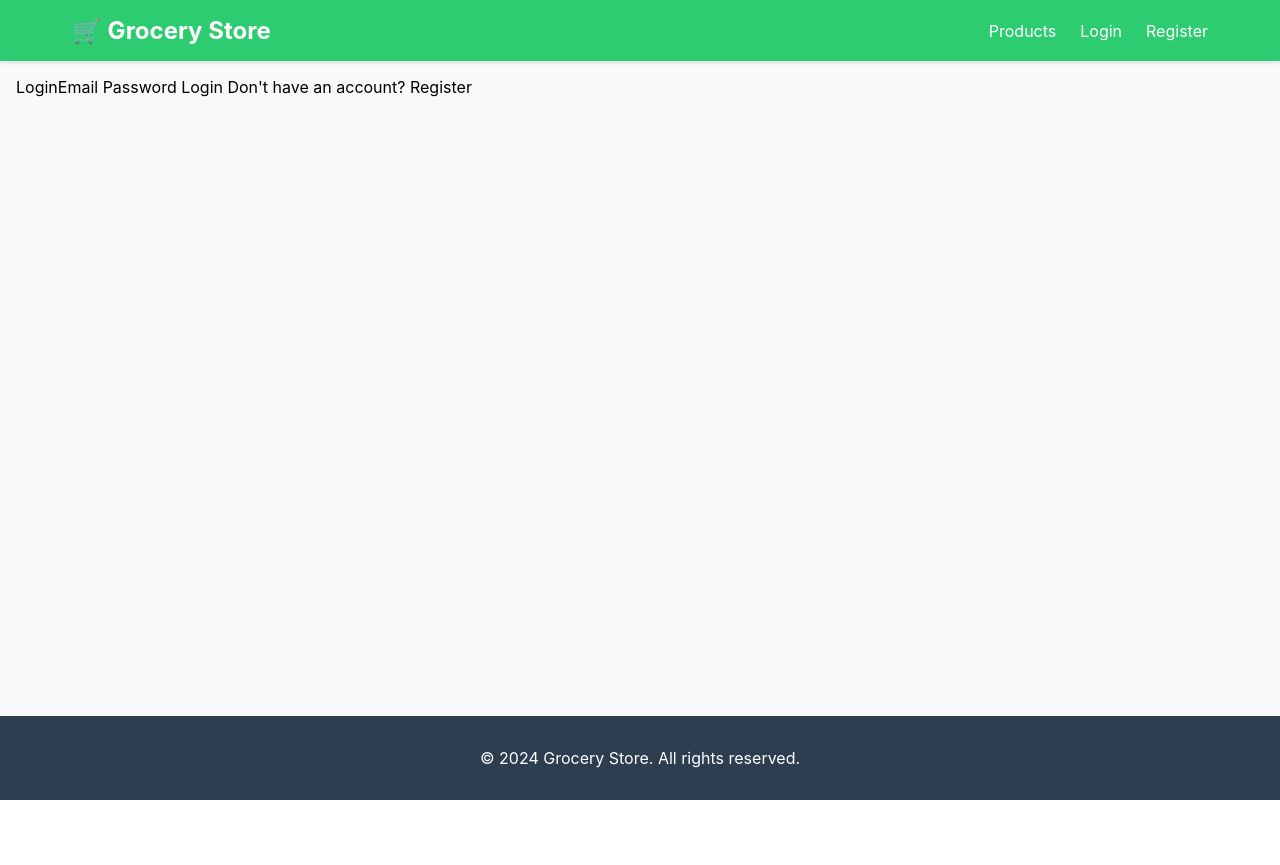
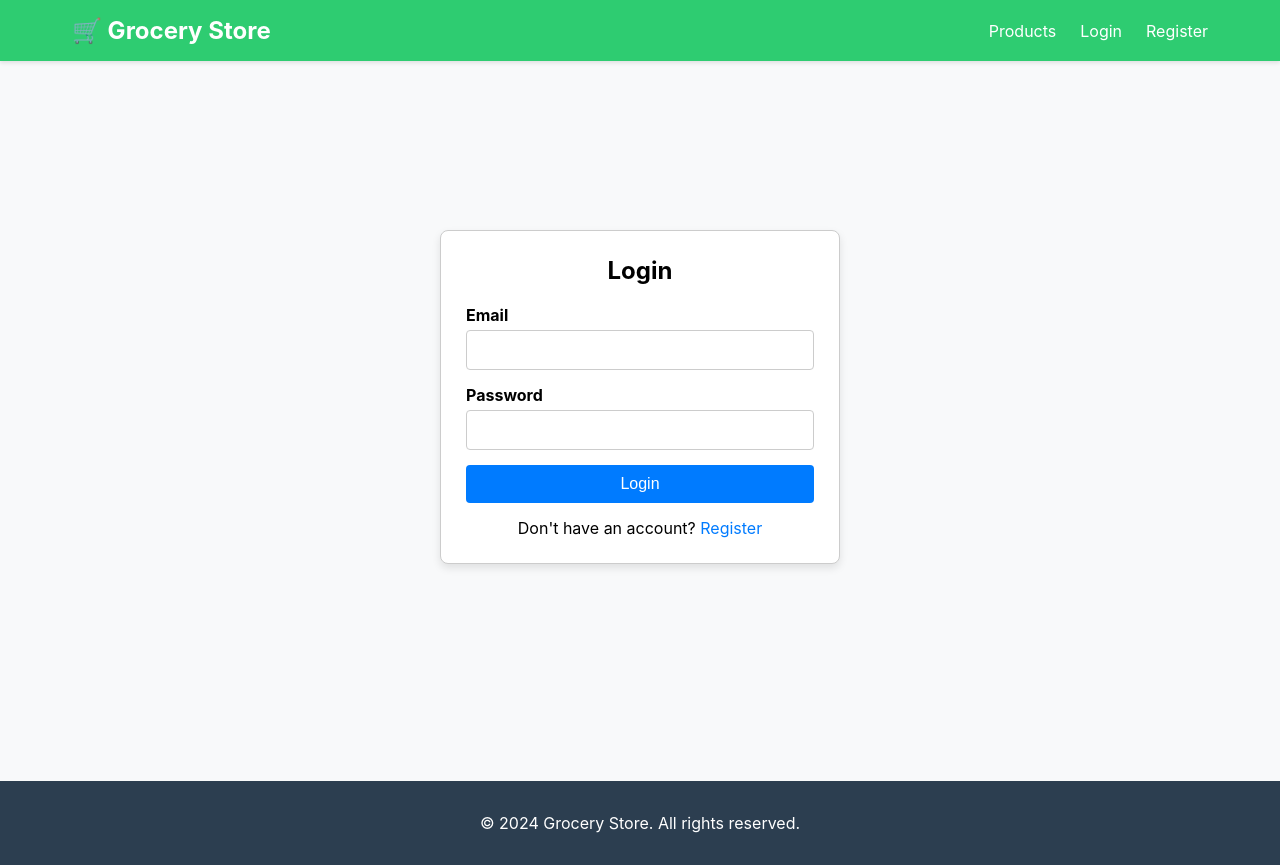
Before and after one commit to Minokainduwara/SE_Project, a React (Vite) app in the folder client/: page /login in a window 1280 px wide. Before the commit the page ends 800 px from the top, so only its background shows below. Built offline with nearby package versions, Linux system fonts and the light colour scheme; no server answers.

Commit message:
login fixed

```diff
--- a/client/src/components/Login.jsx
+++ b/client/src/components/Login.jsx
@@ -1,132 +1,172 @@
-import React, { useState, useContext } from 'react';
-import { useNavigate, Link } from 'react-router-dom';
-import { AuthContext } from '../context/AuthContext';
+import React, { useState, useContext } from "react";
+import { Link, useNavigate } from "react-router-dom";
+import { AuthContext } from "../context/AuthContext";
 
 const Login = () => {
   const [formData, setFormData] = useState({
-    email: '',
-    password: ''
+    email: "",
+    password: "",
   });
-  const [error, setError] = useState('');
+  const [error, setError] = useState("");
+  const [loading, setLoading] = useState(false);
   const { login } = useContext(AuthContext);
   const navigate = useNavigate();
 
   const handleChange = (e) => {
     setFormData({
       ...formData,
-      [e.target.name]: e.target.value
+      [e.target.name]: e.target.value,
     });
   };
 
   const handleSubmit = async (e) => {
     e.preventDefault();
-    setError('');
+    setError("");
+    setLoading(true);
 
     try {
-      await login(formData.email, formData.password);
-      navigate('/products');
+      // ✅ FIXED: pass full object instead of separate values
+      await login(formData);
+      navigate("/products");
     } catch (error) {
-      setError(error.response?.data?.message || 'Login failed');
+      const message =
+        error.response?.data?.message ||
+        error.message ||
+        "Login failed. Please try again.";
+      setError(message);
+    } finally {
+      setLoading(false);
     }
   };
 
   return (
+    <div style={styles.container}>
+      <div style={styles.formContainer}>
+        <h2 style={styles.heading}>Login</h2>
 
-    <>
+        {error && <p style={styles.error}>{error}</p>}
 
+        <form onSubmit={handleSubmit}>
+          <div style={styles.inputGroup}>
+            <label htmlFor="email" style={styles.label}>
+              Email
+            </label>
+            <input
+              type="email"
+              id="email"
+              name="email"
+              value={formData.email}
+              onChange={handleChange}
+              required
+              style={styles.input}
+            />
+          </div>
 
-        Login
+          <div style={styles.inputGroup}>
+            <label htmlFor="password" style={styles.label}>
+              Password
+            </label>
+            <input
+              type="password"
+              id="password"
+              name="password"
+              value={formData.password}
+              onChange={handleChange}
+              required
+              style={styles.input}
+            />
+          </div>
 
-        {error && {error}}
+          <button
+            type="submit"
+            style={{
+              ...styles.button,
+              backgroundColor: loading ? "#6c757d" : "#007bff",
+            }}
+            disabled={loading}
+            onMouseOver={(e) =>
+              (e.target.style.backgroundColor = loading ? "#6c757d" : "#0056b3")
+            }
+            onMouseOut={(e) =>
+              (e.target.style.backgroundColor = loading ? "#6c757d" : "#007bff")
+            }
+          >
+            {loading ? "Logging in..." : "Login"}
+          </button>
+        </form>
 
-
-
-            Email
-
-
-
-
-            Password
-
-
-
-
-            Login
-
-
-
-
-          Don't have an account? Register
-
-          </>
-
+        <p style={styles.linkText}>
+          Don't have an account?{" "}
+          <Link to="/register" style={styles.link}>
+            Register
+          </Link>
+        </p>
+      </div>
+    </div>
   );
 };
 
 const styles = {
   container: {
-    minHeight: '80vh',
-    display: 'flex',
-    justifyContent: 'center',
-    alignItems: 'center',
-    padding: '2rem'
+    minHeight: "80vh",
+    display: "flex",
+    justifyContent: "center",
+    alignItems: "center",
+    padding: "20px",
   },
-  formWrapper: {
-    backgroundColor: 'white',
-    padding: '2rem',
-    borderRadius: '8px',
-    boxShadow: '0 4px 6px rgba(0,0,0,0.1)',
-    width: '100%',
-    maxWidth: '400px'
+  formContainer: {
+    width: "100%",
+    maxWidth: "400px",
+    backgroundColor: "#fff",
+    padding: "25px",
+    border: "1px solid #ccc",
+    borderRadius: "8px",
+    boxShadow: "0 4px 8px rgba(0, 0, 0, 0.1)",
   },
-  title: {
-    textAlign: 'center',
-    marginBottom: '2rem'
+  heading: {
+    fontSize: "24px",
+    marginBottom: "20px",
+    textAlign: "center",
+  },
+  inputGroup: {
+    marginBottom: "15px",
+  },
+  label: {
+    display: "block",
+    marginBottom: "5px",
+    fontWeight: "bold",
+  },
+  input: {
+    width: "100%",
+    padding: "10px",
+    border: "1px solid #ccc",
+    borderRadius: "4px",
+    fontSize: "16px",
+  },
+  button: {
+    width: "100%",
+    padding: "10px",
+    backgroundColor: "#007bff",
+    color: "#fff",
+    border: "none",
+    borderRadius: "4px",
+    cursor: "pointer",
+    fontSize: "16px",
+    transition: "background-color 0.3s ease",
   },
   error: {
-    backgroundColor: '#fee',
-    color: '#c33',
-    padding: '0.75rem',
-    borderRadius: '4px',
-    marginBottom: '1rem'
-  },
-  form: {
-    display: 'flex',
-    flexDirection: 'column',
-    gap: '1rem'
-  },
-  inputGroup: {
-    display: 'flex',
-    flexDirection: 'column'
-  },
-  label: {
-    marginBottom: '0.5rem',
-    fontWeight: '500'
-  },
-  input: {
-    padding: '0.75rem',
-    border: '1px solid #ddd',
-    borderRadius: '4px',
-    fontSize: '1rem'
-  },
-  button: {
-    backgroundColor: '#2ecc71',
-    color: 'white',
-    border: 'none',
-    padding: '0.75rem',
-    borderRadius: '4px',
-    cursor: 'pointer',
-    fontSize: '1rem',
-    marginTop: '1rem'
+    color: "red",
+    marginBottom: "15px",
+    textAlign: "center",
   },
   linkText: {
-    textAlign: 'center',
-    marginTop: '1rem'
+    marginTop: "15px",
+    textAlign: "center",
   },
   link: {
-    color: '#2ecc71',
-    textDecoration: 'none'
-  }
+    color: "#007bff",
+    textDecoration: "none",
+  },
 };
 
 export default Login;
--- a/client/src/context/AuthContext.jsx
+++ b/client/src/context/AuthContext.jsx
@@ -5,7 +5,7 @@ import axios from 'axios';
 export const AuthContext = createContext();
 
 // Set default Axios configurations
-axios.defaults.baseURL = "http://localhost:5001";
+axios.defaults.baseURL = "http://localhost:5001/api";  // <-- Add /api here
 axios.defaults.withCredentials = true;
 
 export const AuthProvider = ({ children }) => {
@@ -27,10 +27,9 @@ export const AuthProvider = ({ children }) => {
 
   const checkAuth = async () => {
     try {
-      const res = await axios.get('/api/auth/me');
+      const res = await axios.get('/auth/me');
       setUser(res.data.user);
     } catch (error) {
-      // Silently handle 401 - user is just not logged in
       if (error.response?.status === 401) {
         setUser(null);
       } else {
@@ -43,7 +42,7 @@ export const AuthProvider = ({ children }) => {
 
   const fetchCart = async () => {
     try {
-      const res = await axios.get('/api/cart');
+      const res = await axios.get('/cart');
       setCart(res.data.cart || []);
     } catch (error) {
       if (error.response?.status !== 401) {
@@ -54,19 +53,19 @@ export const AuthProvider = ({ children }) => {
   };
 
   const register = async (formData) => {
-    const res = await axios.post('/api/auth/register', formData);
+    const res = await axios.post('/auth/register', formData);
     setUser(res.data.user);
     await fetchCart();
   };
 
   const login = async (formData) => {
-    const res = await axios.post('/api/auth/login', formData);
+    const res = await axios.post('/auth/login', formData);
     setUser(res.data.user);
     await fetchCart();
   };
 
   const logout = async () => {
-    await axios.post('/api/auth/logout');
+    await axios.post('/auth/logout');
     setUser(null);
     setCart([]);
   };
```
Also changed, not shown: client/src/pages/Login.jsx (deleted, +0 -143 lines).
